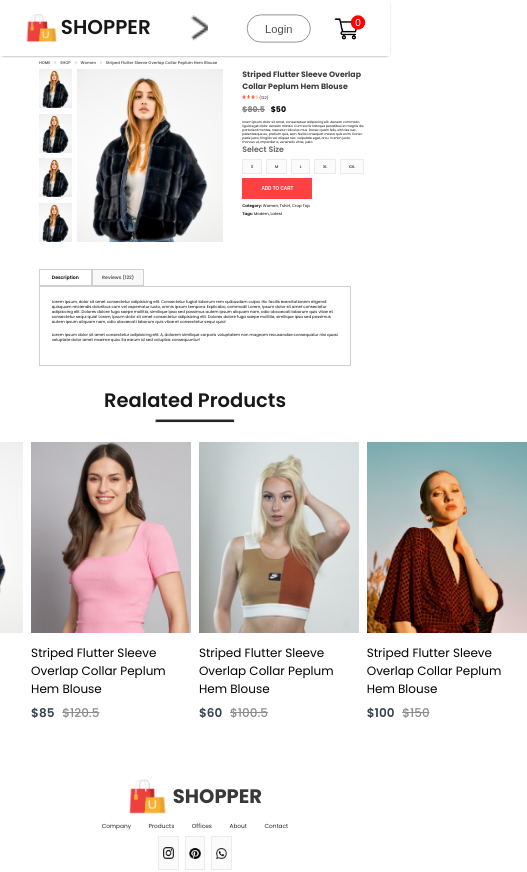
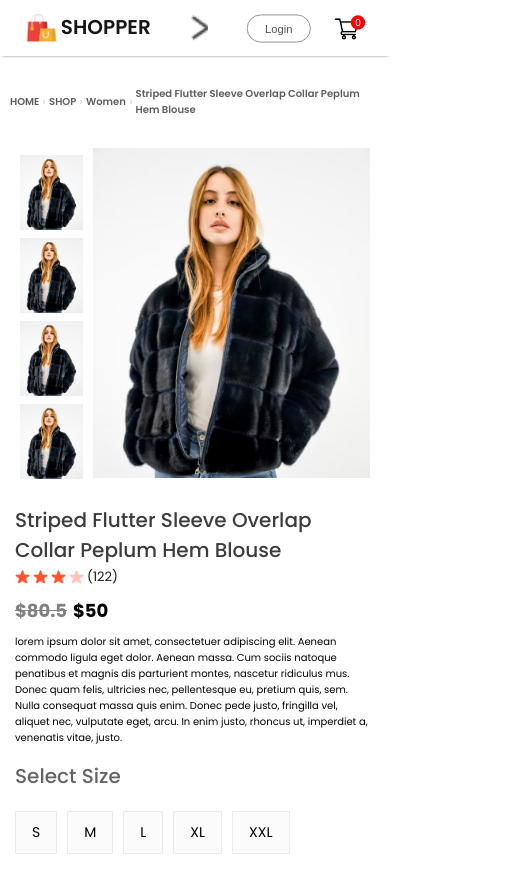
Before and after one commit to 75tyle/frontend, a React (Create React App) app: page /product/1 in a window 390 px wide. Shown: the top 872 px of the page, 527 px wide, since content can reach past the window. Built offline with nearby package versions, Linux system fonts and the light colour scheme.

Commit message:
responsiveness completed

```diff
--- a/src/Components/Breadcrums/Breadcrum.css
+++ b/src/Components/Breadcrums/Breadcrum.css
@@ -12,3 +12,30 @@
 .breadcrum img{
     width: 0.5vw;
 }
+
+@media(max-width:1280px){
+    .breadcrum{
+        margin: 30px 50px;
+        font-size: 14px;
+    }
+}
+
+@media(max-width:1024px){
+    .breadcrum{
+        margin: 30px 30px;
+        font-size: 13px;
+    }
+}
+
+@media(max-width:800px){
+    .breadcrum{
+        margin: 30px 10px;
+        font-size: 12px;
+    }
+}
+
+@media(max-width:500px){
+    .breadcrum{
+        font-size: 10px;
+    }
+}
--- a/src/Components/CartItems/CartItems.css
+++ b/src/Components/CartItems/CartItems.css
@@ -1,5 +1,5 @@
 .cartitems{
-    margin: 8vw 10vw;
+    margin: 80px 100px;
 }
 
 .cartitems hr{
@@ -15,12 +15,12 @@
     gap: 5vw;
     padding: 1.8vw 0px;
     color: #454545;
-    font-size: 1.5vw;
+    font-size: 20px;
     font-weight: 600;
 }
 
 .cartitems-format{
-    font-size: 1.5vw;
+    font-size: 16px;
     font-weight: 500;
 }
 
@@ -29,13 +29,13 @@
 }
 
 .cartitems-remove-icon{
-    width: 1.5vw;
-    margin: 0px 3vw;
+    width: 14px;
+    margin: 0px 30px;
     cursor: pointer;
 }
 
 .cartitems-quantity{
-    font-size: 1.2vw;
+    font-size: 14px;
     width: 5vw;
     height: 4vw;
     border: 0.3vw solid #ebebeb;
@@ -49,7 +49,7 @@
 
 .cartitems-total{
     flex: 2;
-    font-size: 1.8vw;
+    font-size: 20px;
     display: flex;
     flex-direction: column;
     margin-right: 5vw;
@@ -63,20 +63,20 @@
 }
 
 .cartitems-total button{
-    width: 24vw;
-    height: 5vw;
+    width: 275px;
+    height: 70px;
     outline: none;
     border: none;
     background: #ff5a5a;
     color: #fff;
-    font-size: 1.3vw;
+    font-size: 14px;
     font-weight: 600;
     cursor: pointer;
 }
 
 .cartitems-promocode{
     /* flex: 1; */
-    font-size: 1.4vw;
+    font-size: 13px;
     font-weight: 500;
 }
 
@@ -85,10 +85,10 @@
 }
 
 .cartitem-promobox{
-    width: 26vw;
-    margin-top: 1.3vw;
-    padding-left: 1.8vw;
-    height: 5vw;
+    width: 500px;
+    margin-top: 13px;
+    padding-left: 15px;
+    height: 70px;
     background: #eaeaea;
 }
 
@@ -96,16 +96,73 @@
     border: none;
     outline: none;
     background: transparent;
-    font-size: 1.8vw;
-    width: 17vw;
-    height: 4.5vw;
+    font-size: 18px;
+    width: 375px;
+    height: 62px;
 }
 
 .cartitem-promobox button{
-    width: 8vw;
-    height: 5vw;
-    font-size: 1.4vw;
+    width: 120px;
+    height: 68px;
+    font-size: 20px;
     color: white;
     background: black;
     cursor: pointer;
 }
+
+@media(max-width:1280px){
+    .cartitems{
+        margin: 60px 50px;
+    }
+    .cartitems-format-main{
+        grid-template-columns: 0.5fr 3fr 0.5fr 0.5fr 0.5fr 0.5fr;
+        gap: 20px;
+        padding: 15px 0px;
+        font-size: 12px;
+    }
+    /* .carticon-product-icon{
+        height: 50px;
+    } */
+    .cartitems-remove-icon{
+        margin: auto;
+    }
+    .cartitems-quantity{
+        width: 40px;
+        height: 30px;
+    }
+    .cartitems-down{
+        margin: 80px 0px;
+        flex-direction: column;
+        gap: 80px;
+    }
+    .cartitems-total{
+        margin: 0px;
+    }
+    .cartitems-total button{
+        max-width: 200px;
+        height: 65px;
+        font-size: 13px;
+    }
+    .cartitem-promobox{
+        width: auto;
+        max-width: 500px;
+    }
+    .cartitem-promobox input{
+        width: 100%;
+    }
+    .cartitem-promobox button{
+        width: 120px;
+        margin-left: -125px;
+    }
+}
+
+@media(max-width:500px){
+    .cartitems-format-main{
+        display: none;
+        grid-template-columns: 0.5fr 3fr 0.5fr;
+        gap: 10px;
+    }
+    .cartitems-format{
+        display: grid;
+    }
+}
--- a/src/Components/DescriptionBox/DescriptionBox.css
+++ b/src/Components/DescriptionBox/DescriptionBox.css
@@ -9,10 +9,10 @@
     display: flex;
     align-items: center;
     justify-content: center;
-    font-size: 1.2vw;
+    font-size: 12px;
     font-weight: 600;
-    width: 13vw;
-    height: 4vw;
+    width: 158px;
+    height: 40px;
     border: 0.1vw solid #d0d0d0;
 }
 
@@ -30,3 +30,18 @@
    padding: 3vw;
    padding-bottom: 6vw;
 }
+
+@media(max-width:1280px){
+    .descriptionbox{
+        margin: 60px;
+    }
+}
+
+@media(max-width:800px){
+    .descriptionbox{
+        margin: 60px 20px;
+    }
+    .decriptionbox-description{
+        font-size: 14px;
+    }
+}
--- a/src/Components/Footer/Footer.css
+++ b/src/Components/Footer/Footer.css
@@ -70,3 +70,29 @@
     height: 0.26vw;
     background: #c7c7c7;
 }
+
+@media(max-width:800px){
+    .footer{
+        gap: 20px;
+    }
+    .footer-logo{
+        gap: 10px;
+        align-items: end;
+    }
+    .footer-logo img{
+        width: 40px;
+    }
+    .footer-logo p{
+        font-size: 25px;
+    }
+    .footer-links{
+        font-size: 14px;
+        gap: 10px;
+    }
+    .footer-social-icon img{
+        width: 22px;
+    }
+    .footer-copyright{
+        font-size: 12px;
+    }
+}
--- a/src/Components/ProductDisplay.jsx/ProductDisplay.css
+++ b/src/Components/ProductDisplay.jsx/ProductDisplay.css
@@ -117,3 +117,190 @@
 .decriptionbox-description{
     font-size: 1vw;
 }
+
+@media(max-width:1280px){
+    .productdisplay{
+        margin: 0px 60px;
+    }
+    .productdisplay-left{
+        gap: 10px;
+    }
+    .display-img-list{
+        gap: 10px;
+    }
+    .display-img-list img{
+        height: 120px;
+    }
+    .productdiplay-main-img{
+        width: auto;
+        height: 510px;
+    }
+    .productdisplay-right{
+        margin: 0px 30px;
+    }
+    .productdisplay-right h1{
+        font-size: 22px;
+    }
+    .productdispaly-right-star{
+        gap: 3px;
+        font-size: 13px;
+    }
+    .productdisplay-right-prices{
+        margin: 10px 0px;
+        font-size: 18px;
+    }
+    .productdisplay-right-description{
+        font-size: 13px;
+    }
+    .productdisplay-right-size h1{
+        margin-top: 20px;
+        font-size: 20px;
+    }
+    .productdisplay-right-sizes div{
+        padding: 12px 20px;
+    }
+    .productdisplay-right button{
+        width: 150px;
+        padding: 15px 0px;
+        margin-bottom: 20px;
+    }
+    .productdisplay-right-category{
+        margin-top: 5px;
+        font-size: 14px;
+    }
+}
+
+@media(max-width:1024px){
+    .productdisplay{
+        margin: 0px 30px;
+    }
+    .productdisplay-left{
+        gap: 5px;
+    }
+    .display-img-list img{
+        height: 80px;
+    }
+    .productdiplay-main-img{
+        height: 350px;
+    }
+    .productdisplay-right h1{
+        font-size: 18px;
+    }
+    .productdispaly-right-star img{
+        width: 15px;
+    }
+    .productdisplay-right-description{
+        font-size: 12px;
+    }
+    .productdisplay-right-sizes{
+        margin: 10px 0px;
+    }
+    .productdisplay-right-sizes div{
+        padding: 10px 16px;
+        font-size: 12px;
+    }
+    .productdisplay-right button{
+        width: 120px;
+        padding: 10px 0px;
+        margin-bottom: 10px;
+        font-size: 14px;
+    }
+    .productdisplay-right-category{
+        font-size: 12px;
+    }
+}
+
+@media(max-width:800px){
+    .productdisplay{
+        margin: 0px 10px;
+    }
+    .productdisplay-left{
+        gap: 0px;
+        flex-direction: column-reverse;
+        align-items:center ;
+    }
+    .display-img-list{
+        flex-direction: row;
+        gap: 6px;
+    }
+    .display-img-list img{
+        height: 70px;
+    }
+    .productdiplay-main-img{
+        height: 300px;
+    }
+    .productdisplay-right h1{
+        font-size: 14px;
+    }
+    .productdispaly-right-star img{
+        width: 13px;
+    }
+    .productdisplay-right-description{
+        font-size: 10px;
+    }
+    .productdisplay-right-size h1{
+        margin-top: 10px;
+    }
+    .productdisplay-right-sizes{
+        margin-top: 10px ;
+        gap: 5px;
+    }
+    .productdisplay-right-sizes div{
+        padding: 4px 11px;
+    }
+    .productdisplay-right button{
+        width: 100px;
+        font-size: 12px;
+    }
+    .productdisplay-right-category{
+        font-size: 10px;
+    }
+}
+
+@media(max-width:500px){
+    .productdisplay{
+        flex-direction: column;
+    }
+    .productdisplay-left{
+        gap: 10px;
+        flex-direction: row;
+        margin: auto;
+    }
+    .display-img-list{
+        flex-direction: column;
+        gap: 8px;
+    }
+    .display-img-list img{
+        height: 75px;
+    }
+    .productdiplay-main-img{
+        height: 330px;
+    }
+    .productdisplay-right{
+        margin: 5px;
+    }
+    .productdisplay-right h1{
+        margin-top: 15px;
+        font-size: 20px;
+        font-weight: 500;
+    }
+    .productdispaly-right-star img{
+        width: 15px;
+    }
+    .productdisplay-right-sizes{
+        gap: 10px;
+        margin: 20px 0px;
+    }
+    .productdisplay-right-sizes div{
+        padding: 10px 16px;
+        font-size: 14px;
+    }
+    .productdisplay-right button{
+        width: 130px;
+        font-size: 15px;
+        padding: 12px 0px;
+    }
+    .productdisplay-right-category{
+        font-size: 16px;
+    }
+}
--- a/src/Components/RelatedProducts/RelatedProducts.css
+++ b/src/Components/RelatedProducts/RelatedProducts.css
@@ -24,3 +24,64 @@
     display: flex;
     gap: 2vw;
 }
+
+@media(max-width:1280px){
+    .relatedproducts{
+        height: 70vh;
+    }
+    .relatedproducts h1{
+        font-size: 40px;
+    }
+    .relatedproducts hr{
+        width: 160px;
+        height: 4px;
+    }
+    .relatedproducts-item{
+        gap: 20px;
+        margin-top: 30px;
+    }
+}
+
+@media(max-width:1024px){
+    .relatedproducts{
+        height: 60vh;
+    }
+    .relatedproducts h1{
+        font-size: 30px;
+    }
+    .relatedproducts hr{
+        width: 120px;
+        height: 3px;
+    }
+    .relatedproducts-item{
+        gap: 15px;
+        margin-top: 20px;
+    }
+}
+
+@media(max-width:800px){
+    .relatedproducts{
+        height: 50vh;
+        gap: 6px;
+    }
+    .relatedproducts h1{
+        font-size: 20px;
+    }
+    .relatedproducts hr{
+        width: 100px;
+    }
+    .relatedproducts-item{
+        gap: 5px;
+    }
+}
+
+@media(max-width:500px){
+    .relatedproducts{
+        height: 90vh;
+    }
+    .relatedproducts-item{
+        display: grid;
+        grid-template-columns: 1fr 1fr;
+        gap: 20px;
+    }
+}
--- a/src/Pages/CSS/LoginSignup.css
+++ b/src/Pages/CSS/LoginSignup.css
@@ -73,3 +73,52 @@
     width: 25px;
     height: 25px;
 }
+@media(max-width:1280px){
+    .loginsignup{
+        padding-top: 50px;
+    }
+    .loginsignup-container{
+        width: auto;
+        max-width: 500px;
+        max-height: 500px;
+    }
+    .loginsignup-container h1{
+        margin: 10px 0px;
+    }
+    .loginsign-fields{
+        gap: 20px;
+        margin-top: 20px;
+    }
+    .loginsign-fields input{
+        height: 65px;
+        width: 93%;
+    }
+    .loginsignup-container button{
+        width: 100%;
+    }
+    .loginsignup-login{
+        font-size: 16px;
+    }
+    .loginsignup-agree{
+        font-size: 14px;
+        gap: 10px;
+    }
+}
+@media(max-width:800px){
+    .loginsignup-container{
+        padding: 20px 30px;
+    }
+    .loginsignup-container h1{
+        font-size: 24px;
+    }
+    .loginsign-fields{
+        margin-top: 20px;
+    }
+    .loginsign-fields input{
+        height: 50px;
+    }
+    .loginsignup-container button{
+        height: 50px;
+        font-size: 16px;
+    }
+}
--- a/src/Pages/CSS/ShopCategory.css
+++ b/src/Pages/CSS/ShopCategory.css
@@ -46,3 +46,55 @@
     font-size: 2vw;
     font-weight: 500;
 }
+
+@media(max-width:1280px){
+    .shopcategory-banner{
+        margin: 12px auto;
+        width: 90%;
+    }
+    .shopcateogry-indexSort{
+        width: 90%;
+        margin: auto;
+    }
+    .shopcategory-sort{
+        padding: 5px 10px;
+        font-size: 12px;
+    }
+    .shopcateogry-indexSort p{
+        font-size: 12px;
+    }
+    .shopcategory-products{
+        width: 90%;
+        margin: 10px auto;
+        row-gap: 40px;
+    }
+    .shopcategory-products .item{
+        margin: auto;
+    }
+    .shopcategory-loadmore{
+        margin: 100px auto;
+        width: 200px;
+        height: 60px;
+        font-size: 16px;
+    }
+}
+
+@media(max-width:800px){
+    .shopcategory-banner{
+        width: 95%;
+    }
+    .shopcategory-products{
+        width: 95%;
+    }
+    .shopcategory-loadmore{
+        margin: 60px auto;
+        width: 150px;
+        height: 40px;
+        font-size: 13px;
+    }
+}
+@media(max-width:500px){
+    .shopcategory-products{
+        grid-template-columns: 1fr 1fr;
+    }
+}
```
